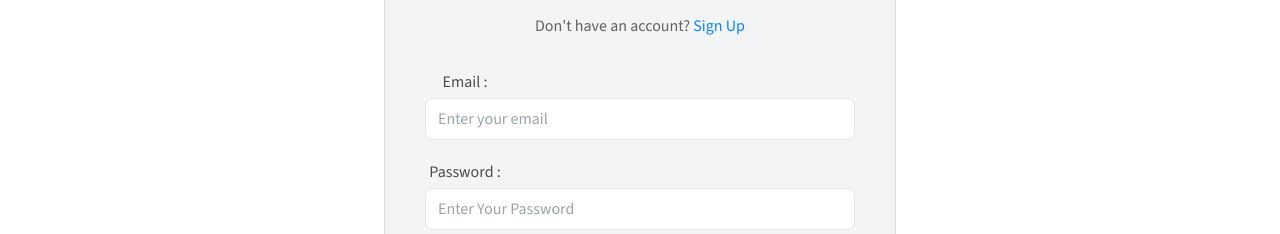
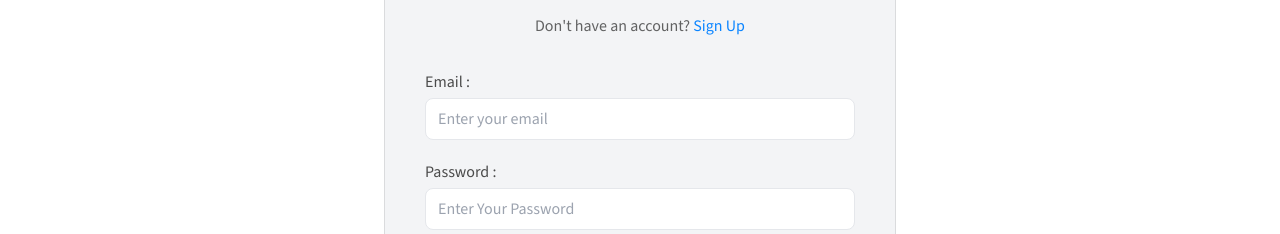
Before and after one commit to Tushar-senpai/TechieBlog, a React (Vite) app: page /login in a window 1280 px wide. Shown: the part 216-450 px from the top of the page. Built offline with nearby package versions, Linux system fonts and the light colour scheme; no server answers.

Commit message:
updating the alignment of all screen size

```diff
--- a/src/components/Input.jsx
+++ b/src/components/Input.jsx
@@ -1,21 +1,22 @@
 import React, { useId } from "react";
 
-const Input = React.forwardRef(function Input({
-    label,
-    type = "text",
-    className = "",
-    ...props
-}, ref) {
-
-    const id = useId()
+const Input = React.forwardRef(function Input(
+  { label, type = "text", className = "", ...props },
+  ref
+) {
+  const id = useId();
 
   return (
     <div className="w-full">
       {label && (
         <label
-          className="inline-block mb-1"
+          className="inline-block mb-1 text-left"
           htmlFor={id}
-          style={{ paddingLeft: '0px', marginRight: '350px', display: 'inline-block', textAlign: 'left' }}
+          style={{
+            paddingLeft: "0px",
+            marginBottom: "4px",
+            display: "block",
+          }}
         >
           {label}
         </label>
@@ -28,7 +29,7 @@ const Input = React.forwardRef(function Input({
         id={id}
       />
     </div>
-  )
+  );
 });
 
 export default Input;
```
